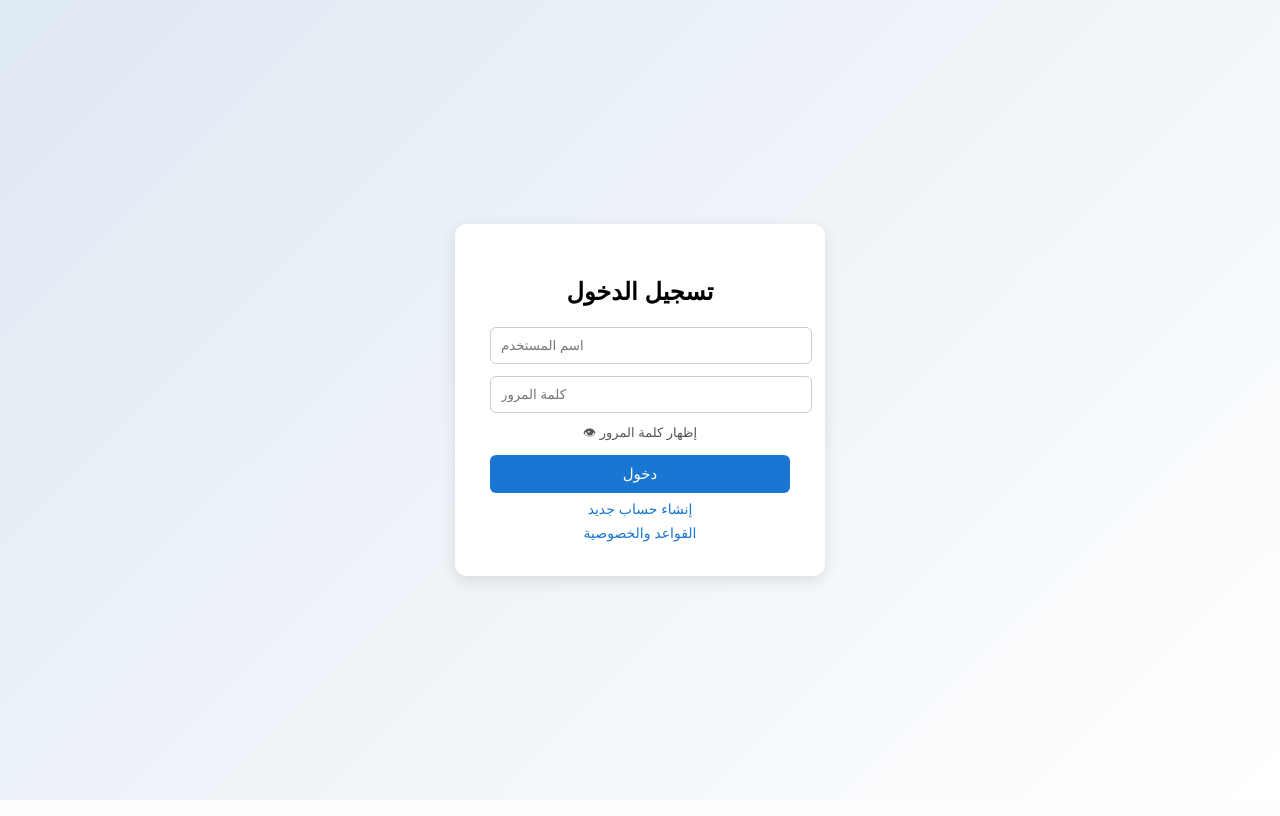
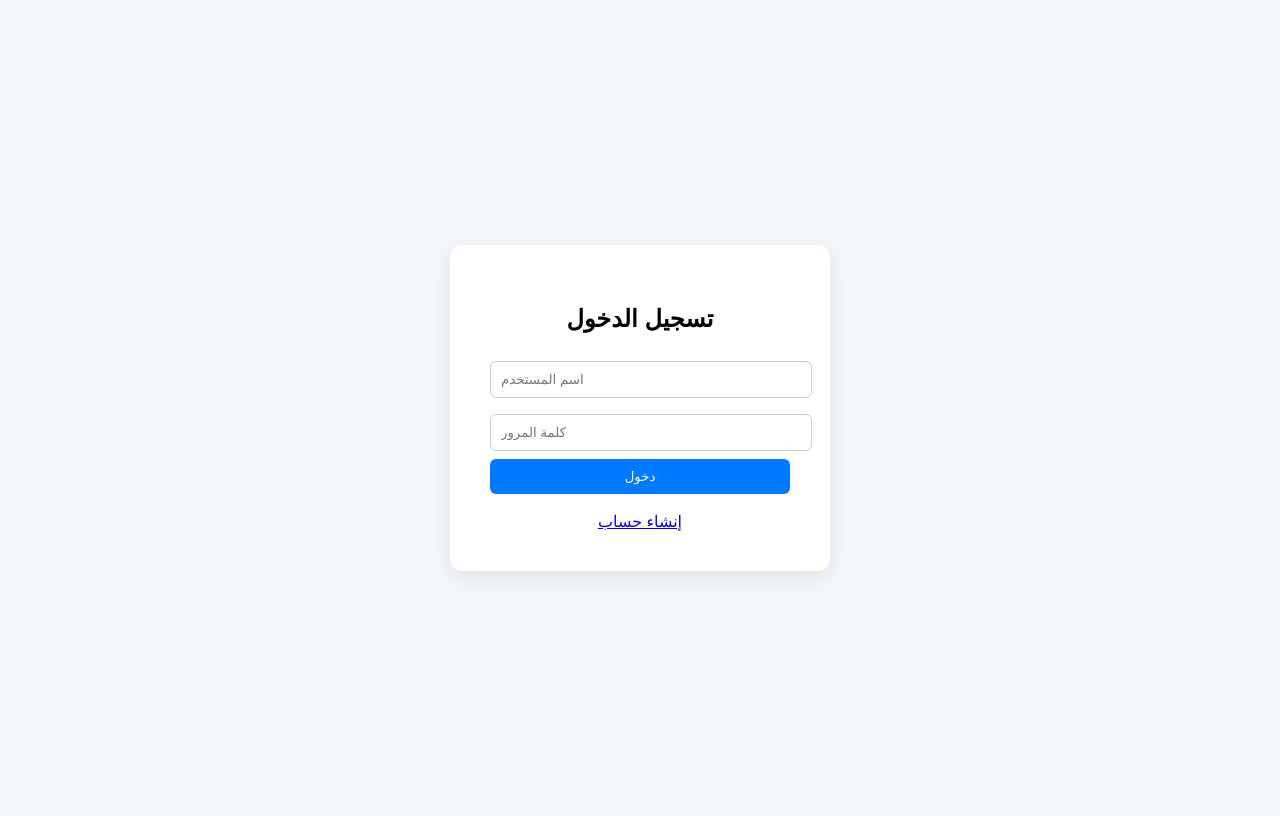
Before and after one commit to honda2003/student-fund, a Flask app: page / in a window 1280 px wide. Run offline with Flask 3, Linux system fonts and the light colour scheme.

Commit message:
Update login.html

```diff
--- a/templates/login.html
+++ b/templates/login.html
@@ -5,85 +5,43 @@
 <title>تسجيل الدخول</title>
 
 <style>
-body {
-    margin: 0;
-    height: 100vh;
-    display: flex;
-    justify-content: center;
-    align-items: center;
-    background: linear-gradient(135deg,#dfe9f3,#ffffff);
-    font-family: Arial;
+
+body{
+font-family:Arial;
+background:#f2f6fa;
+display:flex;
+justify-content:center;
+align-items:center;
+height:100vh;
 }
 
-.box {
-    background: white;
-    padding: 35px;
-    border-radius: 12px;
-    box-shadow: 0 5px 15px rgba(0,0,0,0.1);
-    text-align: center;
-    width: 300px;
+.box{
+background:white;
+padding:40px;
+border-radius:12px;
+width:300px;
+text-align:center;
+box-shadow:0 6px 20px rgba(0,0,0,0.08);
 }
 
-h2 {
-    margin-bottom: 15px;
+input{
+width:100%;
+padding:10px;
+margin:8px 0;
+border:1px solid #ccc;
+border-radius:6px;
 }
 
-input {
-    width: 100%;
-    padding: 10px;
-    margin: 6px 0;
-    border-radius: 6px;
-    border: 1px solid #ccc;
+button{
+width:100%;
+padding:10px;
+background:#007bff;
+color:white;
+border:none;
+border-radius:6px;
 }
 
-button {
-    width: 100%;
-    padding: 10px;
-    margin-top: 10px;
-    background: #1976d2;
-    color: white;
-    border: none;
-    border-radius: 6px;
-    cursor: pointer;
-    font-size: 15px;
-}
-
-button:hover {
-    background: #125ea8;
-}
-
-.error {
-    color: red;
-    margin-bottom: 10px;
-    font-size: 14px;
-}
-
-.links a {
-    display: block;
-    margin-top: 8px;
-    color: #1976d2;
-    text-decoration: none;
-    font-size: 14px;
-}
-
-.links a:hover {
-    text-decoration: underline;
-}
-
-.show-pass {
-    font-size: 13px;
-    cursor: pointer;
-    color: #555;
-    margin-top: 4px;
-}
 </style>
-
-<script>
-function togglePassword() {
-    const passField = document.getElementById("password");
-    passField.type = passField.type === "password" ? "text" : "password";
-}
-</script>
 
 </head>
 
@@ -93,25 +51,23 @@ function togglePassword() {
 
 <h2>تسجيل الدخول</h2>
 
-{% if error %}
-<div class="error">{{ error }}</div>
-{% endif %}
+<form method="POST">
 
-<form method="post">
 <input name="username" placeholder="اسم المستخدم" required>
 
-<input id="password" type="password" name="pass" placeholder="كلمة المرور" required>
+<input type="password" name="password" placeholder="كلمة المرور" required>
 
-<div class="show-pass" onclick="togglePassword()">👁 إظهار كلمة المرور</div>
+<button type="submit">دخول</button>
 
-<button>دخول</button>
 </form>
 
-<div class="links">
-<a href="/register">إنشاء حساب جديد</a>
+<br>
 
-<a href="/policy">القواعد والخصوصية</a>
-</div>
+<a href="/register">إنشاء حساب</a>
+
+{% if error %}
+<p style="color:red">{{error}}</p>
+{% endif %}
 
 </div>
 
```
